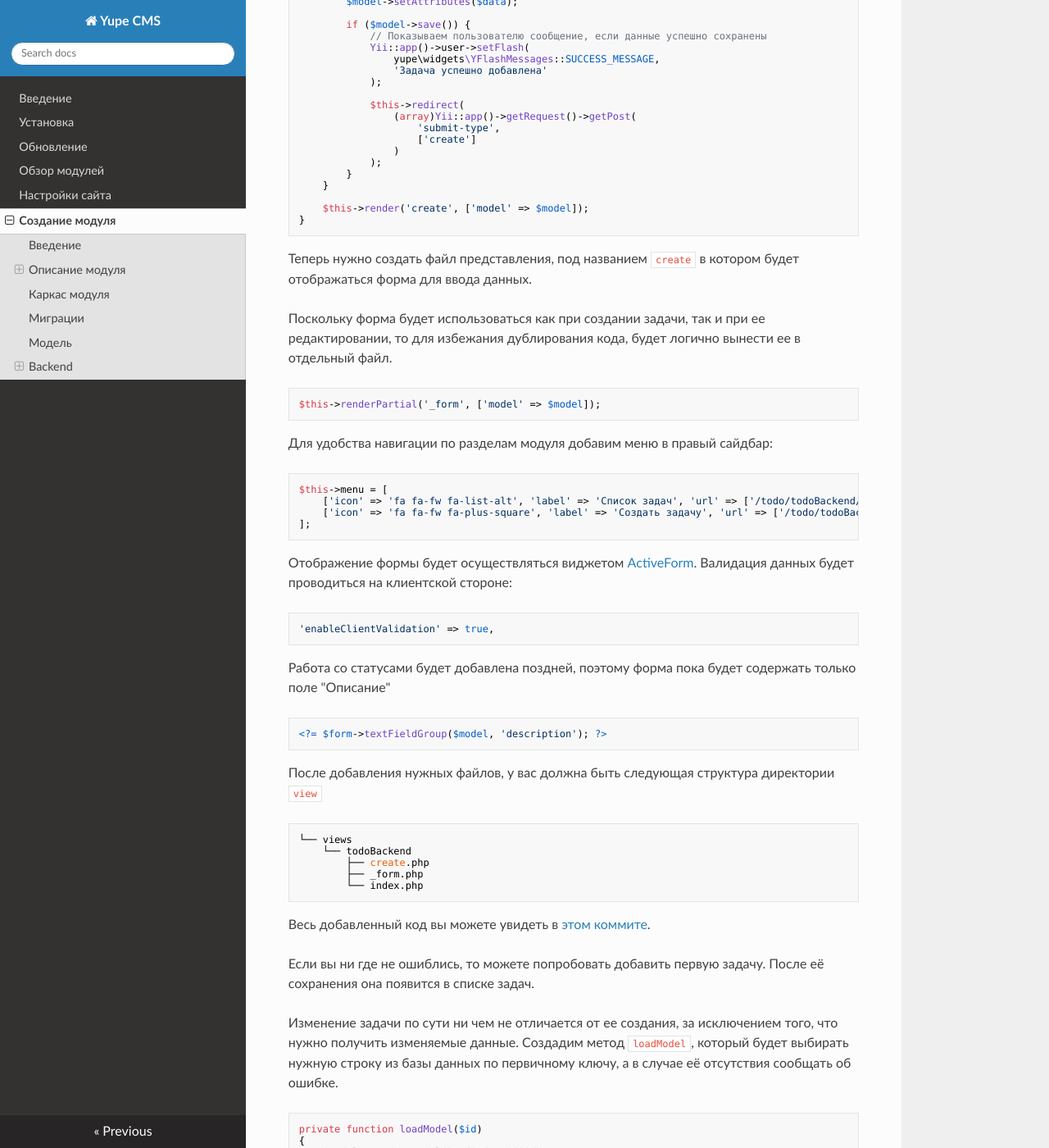
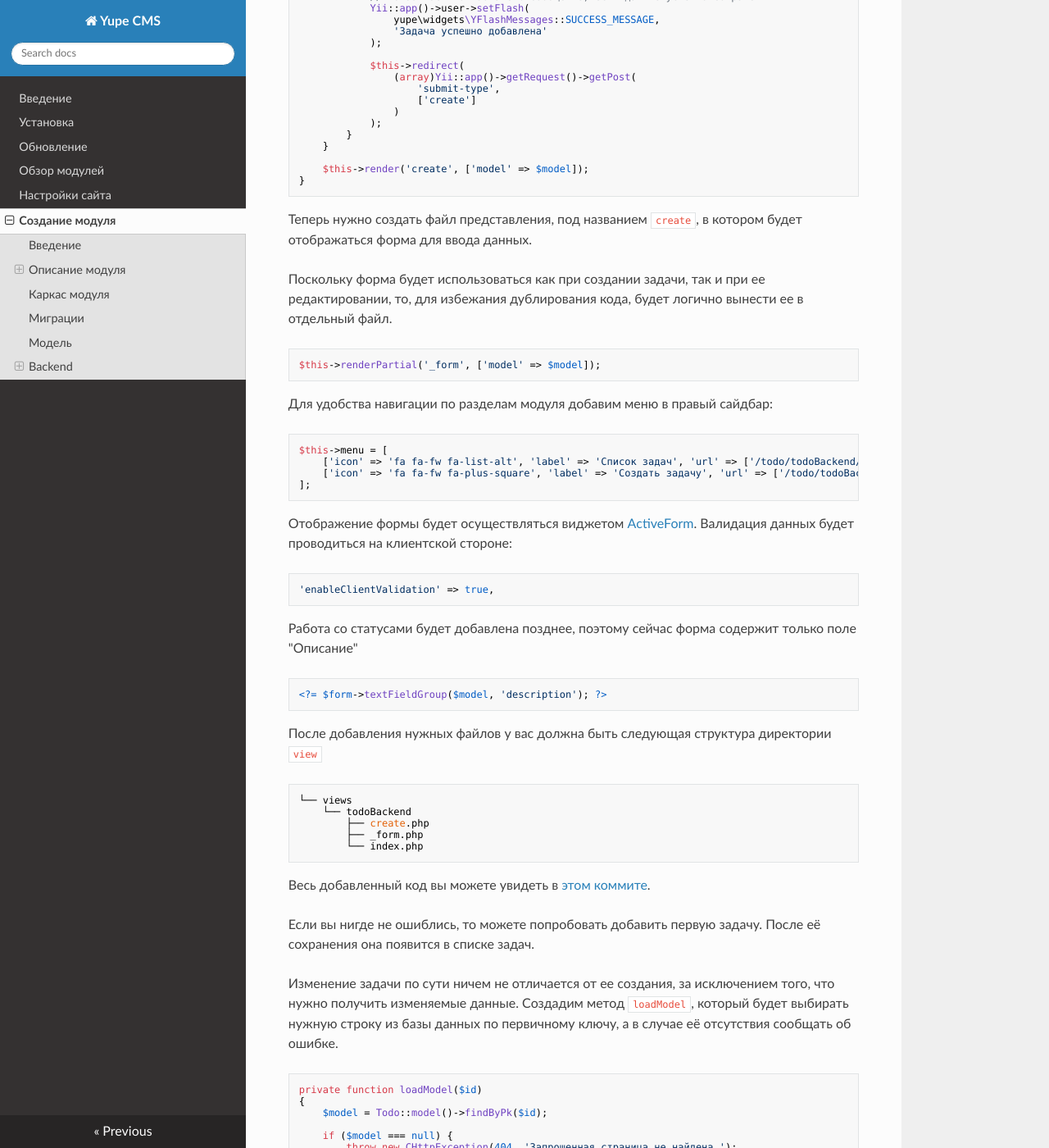
Before and after one commit to amyLabs/yupe-guides, an MkDocs documentation site: the page built from docs/module-create.md, in a window 1280 px wide and 1400 px high, scrolled down 9886 px. Shown: the whole window at 82% size. Built offline with MkDocs 1.6.1, drawn with Linux system fonts in a browser that asks for light colours; nearby versions of some CDN libraries; old or Windows-style settings are respelled for this version of MkDocs; some of the changed text lies outside the part shown.

````diff
--- a/docs/module-create.md
+++ b/docs/module-create.md
@@ -211,9 +211,9 @@ class Todo extends YModel
 Пока это все, что мы можем написать в модели. В дальнейшем придется добавить несколько правил валидации и методов, а пока можно изучить [полученный результат](https://github.com/sabian/yupe-todo/commit/6330d8a7ec06a8dd86976b10514cce34df571ce0).
 
 ## Backend
-Если у вас возникли вопросы по предыдущим шагам руководства, то можете смело задавать их на [форуме](http://yupe.ru/talk/). Возможно это поможет нам дополнить руководство и сделать его более понятным.
+Если у вас возникли вопросы по предыдущим шагам руководства, то можете смело задавать их на [форуме](http://yupe.ru/talk/). Возможно, это поможет нам дополнить руководство и сделать его более понятным.
 
-На этом этапе, пожалуй самым логичным будет создание административной части модуля. Начнем с контроллера.
+На этом этапе, пожалуй, самым логичным будет создание административной части модуля. Начнем с контроллера.
 
 В методе `getNavigation` (файл TodoModule.php) ссылки на пункты меню имеют следующий вид: `['/todo/todoBackend/index']`. Как уже говорилось ранее, они создаются по принципу `/название модуля/название контроллера/действие`. Из этого следует, что контроллер должен называться `TodoBackendController` и располагаться в директории `controllers`.
 
@@ -248,9 +248,9 @@ class TodoBackendController extends BackController
 }
 ```
 
-Файлы представлений должны находиться в директории `views`, внутри которой они сортируются по директориям относящимся к конкретному контроллеру. В данном случае это `todoBackend`. Создаем файл и оставляем его пока пустым.
+Файлы представлений должны находиться в директории `views`, внутри которой они сортируются по директориям, относящимся к конкретному контроллеру. В данном случае это `todoBackend`. Создаем файл и оставляем его пока пустым.
 
-Для тех, кто не уверен, что правильно все понял, размещаем структуру категорий которая должна быть после создания файла представления.
+Для тех, кто не уверен, что правильно все понял: размещаем структуру категорий, которая должна быть после создания файла представления.
 
 ```
 .
@@ -303,7 +303,7 @@ $criteria->compare('status', $this->status);
 
 Здесь описываются условия для фильтрации данных, из которых можно понять, что поиск будет осуществляться только по двум полям: `description` и `status`. При этом для поля `description` третьим параметром передается `true`, что сообщает системе о возможности частичного совпадения фразы.
 
-Для правильной работы поиска, в правилах валидации (метод `rules`), необходимо объявить эти поля безопасными для сценария `search`:
+Для правильной работы поиска, в правилах валидации (метод `rules`) необходимо объявить эти поля безопасными для сценария `search`:
 
 ```php
 ['description, sort', 'safe', 'on' => 'search']
@@ -354,7 +354,7 @@ $this->widget('yupe\widgets\CustomGridView', [
 );
 ```
 
-Теперь, в панели управления, вы должны увидеть следующую картину:
+Теперь в панели управления вы должны увидеть следующую картину:
 
 ![Модуль ToDo - Список](img/yupe-module-3.png)
 
@@ -394,9 +394,9 @@ public function actionCreate()
 }
 ```
 
-Теперь нужно создать файл представления, под названием `create` в котором будет отображаться форма для ввода данных.
+Теперь нужно создать файл представления, под названием `create`, в котором будет отображаться форма для ввода данных.
 
-Поскольку форма будет использоваться как при создании задачи, так и при ее редактировании, то для избежания дублирования кода, будет логично вынести ее в отдельный файл.
+Поскольку форма будет использоваться как при создании задачи, так и при ее редактировании, то, для избежания дублирования кода, будет логично вынести ее в отдельный файл.
 
 ```php
 $this->renderPartial('_form', ['model' => $model]);
@@ -415,12 +415,12 @@ $this->menu = [
 'enableClientValidation' => true,
 ```
 
-Работа со статусами будет добавлена поздней, поэтому форма пока будет содержать только поле "Описание"
+Работа со статусами будет добавлена позднее, поэтому сейчас форма содержит только поле "Описание"
 ```php
 <?= $form->textFieldGroup($model, 'description'); ?>
 ```
 
-После добавления нужных файлов, у вас должна быть следующая структура директории `view`
+После добавления нужных файлов у вас должна быть следующая структура директории `view`
 
 ```
 └── views
@@ -432,9 +432,9 @@ $this->menu = [
 
 Весь добавленный код вы можете увидеть в [этом коммите](https://github.com/sabian/yupe-todo/commit/189ca50a797a782f087f6cc704453d9135787916).
 
-Если вы ни где не ошиблись, то можете попробовать добавить первую задачу. После её сохранения она появится в списке задач.
+Если вы нигде не ошиблись, то можете попробовать добавить первую задачу. После её сохранения она появится в списке задач.
 
-Изменение задачи по сути ни чем не отличается от ее создания, за исключением того, что нужно получить изменяемые данные.
+Изменение задачи по сути ничем не отличается от ее создания, за исключением того, что нужно получить изменяемые данные.
 Создадим метод `loadModel`, который будет выбирать нужную строку из базы данных по первичному ключу, а в случае её отсутствия сообщать об ошибке.
 
 ```php
@@ -503,7 +503,7 @@ public function filters()
 }
 ```
 
-_Обратите внимание на объединение двух массивов: родительского и фильтров текущего контроллера. Про это не стоит забывать, т.к. в родительском классе определяется фильтр ограничивающий доступ к административной части вашего модуля._
+_Обратите внимание на объединение двух массивов: родительского и фильтров текущего контроллера. Про это не стоит забывать, т.к. в родительском классе определяется фильтр, ограничивающий доступ к административной части вашего модуля._
 
 Далее реализуем удаление:
 ```php
````
Also changed, not shown: other parts of docs/module-create.md (+6 -6 lines).
